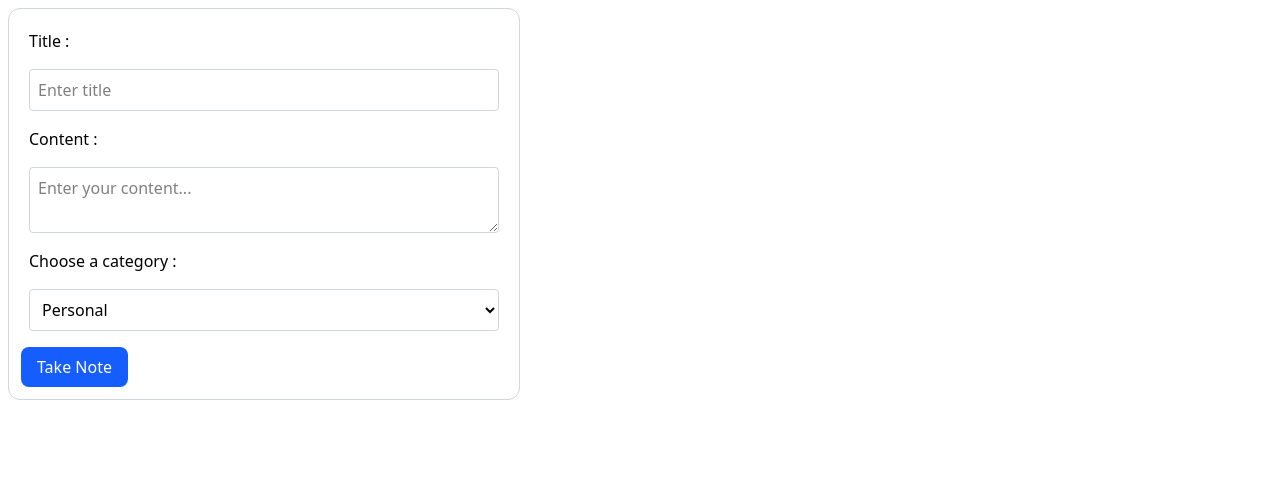
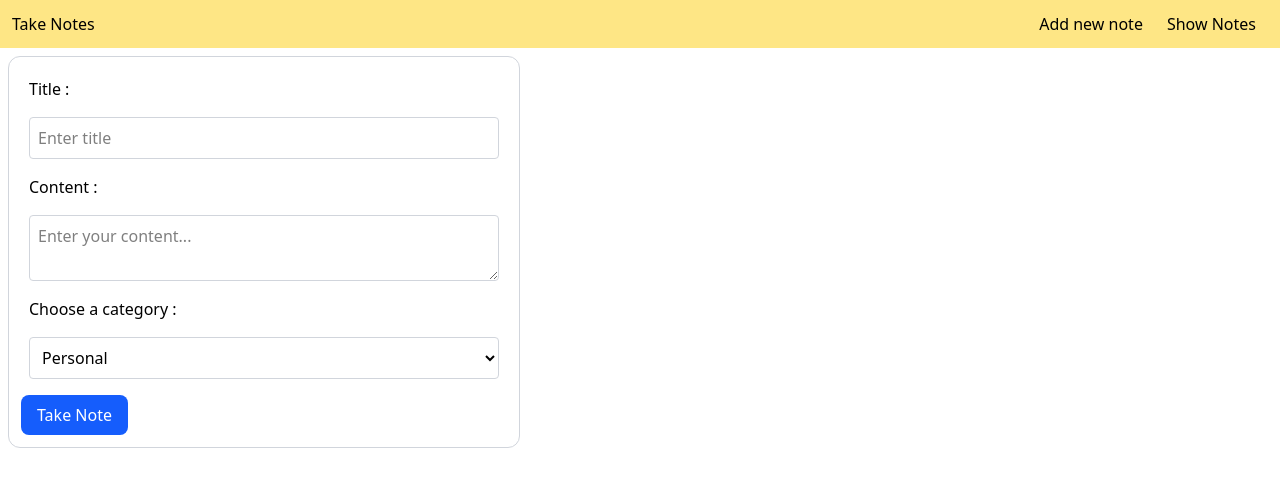
Before and after one commit to oyelestepe/TakeNotes, a React (Vite) app: page / in a window 1280 px wide. Shown: the top 486 px of the page. Built offline with nearby package versions, Linux system fonts and the light colour scheme.

Commit message:
navbar added

```diff
--- a/src/App.jsx
+++ b/src/App.jsx
@@ -1,5 +1,6 @@
 import { useState } from 'react'
 import './App.css'
+import Navbar from './components/Navbar'
 import ListNotes from './components/ListNotes'
 import NoteForm from './components/NoteForm'
 
@@ -26,6 +27,7 @@ function startEdit(note){
 }
   return (
     <>
+      <Navbar />
       <NoteForm addNote={addNote} updateNote={updateNote} editingNote={editingNote} setEditingNote={setEditingNote}/>
       <ListNotes notes={notes} deleteNote={deleteNote} startEdit={startEdit}/>
     </>
--- /dev/null
+++ b/src/components/Navbar.jsx
@@ -0,0 +1,15 @@
+import React from 'react'
+
+function Navbar() {
+  return (
+    <nav className='bg-amber-200 flex flex-row justify-between p-3'>
+       <span>Take Notes</span>
+        <ul className='flex'>
+            <li className='ml-3 mr-3'>Add new note</li>
+            <li className='ml-3 mr-3'>Show Notes</li>
+        </ul>
+    </nav>
+  )
+}
+
+export default Navbar
```
